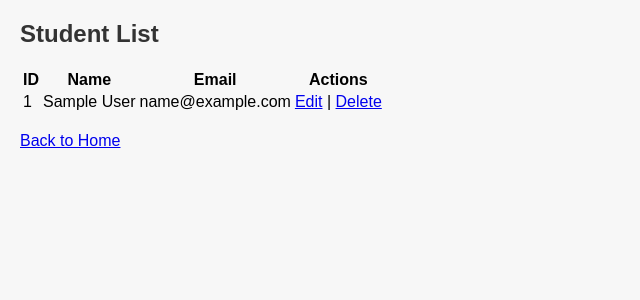
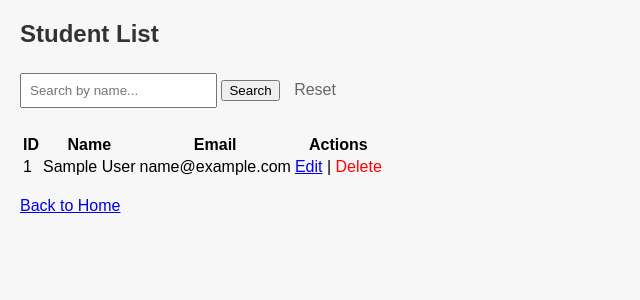
Before and after one commit to saron1927/student-management-system, a PHP site: page /list_students.php in a window 1280 px wide. Shown: the top 300 px of the page, without its empty margins (0-640 px from the left). Run offline with PHP 8.4, Linux system fonts and the light colour scheme; tables that the repository leaves empty or names only in its code hold one stand-in row (values such as "Sample post").

Commit message:
Search, colored status messages, and delete confirmation all working

```diff
--- a/create_student.php
+++ b/create_student.php
@@ -9,7 +9,7 @@ if ($_SERVER['REQUEST_METHOD'] == 'POST') {
     $stmt = $pdo->prepare($sql);
     $stmt->execute([$name, $email]);
 
-    header("Location: list_students.php");
+    header("Location: list_students.php?msg=added");
 }
 ?>
 
--- a/list_students.php
+++ b/list_students.php
@@ -1,30 +1,53 @@
 <?php
 require 'config.php';
-$stmt = $pdo->query("SELECT * FROM students");
-$students = $stmt->fetchAll(PDO::FETCH_ASSOC);
-?>
-<?php
-require 'config.php'; // Make sure this file has the correct DB name
+
+// 1. Logic for Search
+$search = $_GET['search'] ?? '';
 
 try {
+    if ($search) {
+        $stmt = $pdo->prepare("SELECT * FROM students WHERE name LIKE ?");
+        $stmt->execute(["%$search%"]);
+    } else {
         $stmt = $pdo->query("SELECT * FROM students");
-    $students = $stmt->fetchAll();
-
-    if (!$students) {
-        echo "The table is empty. Try adding a student in create_student.php!";
     }
+    $students = $stmt->fetchAll(PDO::FETCH_ASSOC);
 } catch (PDOException $e) {
-    echo "Query failed: " . $e->getMessage();
+    die("Query failed: " . $e->getMessage());
 }
 ?>
+
 <!DOCTYPE html>
 <html>
 <head>
+    <title>Student List</title>
     <link rel="stylesheet" href="style.css">
 </head>
 <body>
     <div class="container">
         <h2>Student List</h2>
+
+        <?php if (isset($_GET['msg'])): ?>
+            <?php if ($_GET['msg'] == 'added'): ?>
+                <p style="color: green; font-weight: bold; background: #e8f5e9; padding: 10px; border: 1px solid green; border-radius: 5px;">
+                    ✓ Student Added Successfully!
+                </p>
+            <?php elseif ($_GET['msg'] == 'deleted'): ?>
+                <p style="color: #721c24; font-weight: bold; background: #f8d7da; padding: 10px; border: 1px solid #f5c6cb; border-radius: 5px;">
+                    🗑️ Student Removed Successfully!
+                </p>
+            <?php endif; ?>
+        <?php endif; ?>
+
+        <form method="GET" action="list_students.php" style="margin-bottom: 20px;">
+            <input type="text" name="search" placeholder="Search by name..." value="<?= htmlspecialchars($search) ?>">
+            <button type="submit">Search</button>
+            <a href="list_students.php" style="text-decoration: none; margin-left: 10px; color: #666;">Reset</a>
+        </form>
+
+        <?php if (!$students): ?>
+            <p>No students found. <a href="create_student.php">Add one now?</a></p>
+        <?php else: ?>
             <table>
                 <tr>
                     <th>ID</th>
@@ -39,11 +62,17 @@ try {
                     <td><?= htmlspecialchars($s['email']) ?></td>
                     <td>
                         <a href="edit_student.php?id=<?= $s['id'] ?>">Edit</a> |
-                    <a href="remove_student.php?id=<?= $s['id'] ?>" class="delete-link">Delete</a>
+                        <a href="remove_student.php?id=<?= $s['id'] ?>"
+                           style="color: red; text-decoration: none;"
+                           onclick="return confirm('Stop! Are you sure you want to delete <?= htmlspecialchars($s['name']) ?>?');">
+                           Delete
+                        </a>
                     </td>
                 </tr>
                 <?php endforeach; ?>
             </table>
+        <?php endif; ?>
+
         <br>
         <a href="index.html">Back to Home</a>
     </div>
```
Also changed, not shown: remove_student.php (+15 -1 lines). Lines whose indentation alone changed are shown as unchanged.
